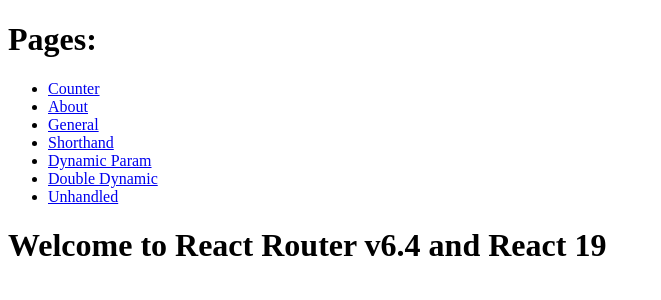
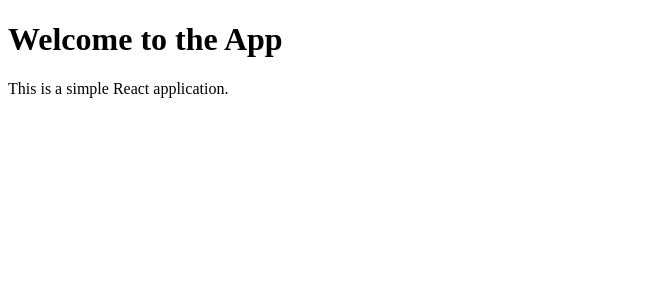
Before and after one commit to yogeshCelestial/react-19, a JavaScript app: page / in a window 1280 px wide. Shown: the top 300 px of the page, without its empty margins (0-661 px from the left). Built offline with nearby package versions, Linux system fonts and the light colour scheme.

Commit message:
Error Page

```diff
--- a/index.js
+++ b/index.js
@@ -1,19 +1,10 @@
-import ReactDOM from 'react-dom/client';
-import App from './src/App';
-import React from 'react';
 import { RouterProvider } from "react-router-dom";
-import { router } from './src/Router';
+import router from './src/Router';
+import ReactDOM from "react-dom/client";
+
 
 const elem = document.getElementById('root');
-
-const heading = React.createElement('h1', { id: 'heading'}, 'Hello React 19');
-
 const root = ReactDOM.createRoot(elem);
-
-const jsxHeading = <h1 id='heading'>Hello World!</h1>;
-
-// root.render(heading);
-// heading and jsxHeading are the same, both gives you React elements
 
 root.render(
     // adding future attributes to false to remove console warning
--- a/src/App.js
+++ b/src/App.js
@@ -1,34 +1,10 @@
-import React from "react";
-import { General, Shorthand } from "./components/Components";
-import Counter from "./components/Counter";
-import DynamicRouteHanlder from "./components/DynamicRouteComp";
-import DoubleDynamicHandler from "./components/DoubleDynamicComp";
-import { Link } from "react-router-dom";
-
-// The App component is the main component of the application.
-// We can consuder it as the root of react tree.
-// It is a functional component that returns a JSX element.
-
-// Placing a component inside another component is called composition.
 const App = () => {
-  const [count, setCount] = React.useState(0);
-  return (
-    <div>
-      <h1>Pages:</h1>
-      <ul>
-        <li><Link to='/counter'>Counter</Link></li>
-        <li><Link to='/about'>About</Link></li>
-        <li><Link to='/general'>General</Link></li>
-        <li><Link to='/shorthand'>Shorthand</Link></li>
-        <li><Link to='/this-is-dynamic'>Dynamic Param</Link></li>
-        <li><Link to='/dynamic-one/dynamic-two'>Double Dynamic</Link></li>
-        <li><Link to='/this/is/unhandled'>Unhandled</Link></li>
-
-      </ul>
-      <h1>Welcome to React Router v6.4 and React 19</h1>
-
-    </div>
-  );
+    return (
+        <div>
+        <h1>Welcome to the App</h1>
+        <p>This is a simple React application.</p>
+        </div>
+    );
 };
 
 export default App;
--- /dev/null
+++ b/src/ErrorPage.js
@@ -0,0 +1,5 @@
+const ErrorPage = () => {
+  return <h1>Error Page</h1>;
+};
+
+export default ErrorPage;
--- a/src/Router.js
+++ b/src/Router.js
@@ -1,65 +1,13 @@
-import Counter from "./components/Counter";
-import { createBrowserRouter, Link } from "react-router-dom";
-import { General, Shorthand } from "./components/Components";
-import DynamicRouteHanlder from "./components/DynamicRouteComp";
-import DoubleDynamicHandler from "./components/DoubleDynamicComp";
+import { createBrowserRouter } from "react-router-dom";
 import App from "./App";
+import ErrorPage from "./ErrorPage";
 
-export const router = createBrowserRouter([
+const router = createBrowserRouter([
   {
-    index: true,
     path: "/",
-    Component: App,
-  },
-  {
-    path: "/counter",
-    Component: Counter,
-  },
-  {
-    path: "/about",
-    element: (
-      <div>
-        <h1>About Page</h1>
-        <Link to="/">Go to Home</Link>
-      </div>
-    ),
-  },
-  {
-    path: "general",
-    Component: General,
-  },
-  {
-    path: "shorthand",
-    Component: Shorthand,
-  },
-  {
-    path: "/:routeParam",
-    Component: DynamicRouteHanlder,
-    children: [
-      {
-        // This is a nested route under the dynamic route - this will never be matched
-        // because the parent route will always match first.
-        path: "nested",
-        element: (
-          <div>
-            <h1>Nested Route</h1>
-            <Link to="/">Go to Home</Link>
-          </div>
-        ),
-      },
-    ],
-  },
-  {
-    path: "/:routeParam1/:routeParam2",
-    Component: DoubleDynamicHandler,
-  },
-  {
-    path: "*",
-    element: (
-      <div>
-        <h1>404 Not Found</h1>
-        <Link to="/">Go to Home</Link>
-      </div>
-    ),
+    element: <App />,
+    errorElement: <ErrorPage />,
   },
 ]);
+
+export default router;
--- a/src/components/Components.js
+++ /dev/null
@@ -1,15 +0,0 @@
-// Shorthand and General way to write Functional Components
-// Shorthand syntax is a more concise way to write functional components in React.
-// It allows you to omit the return statement and the curly braces when the component consists of a single expression.
-// This can make your code cleaner and easier to read, especially for simple components.
-// Both of these components do the same thing.
-
-const Shorthand = () => (
-  <h1>This is a shorthand syntax to write Functional Components</h1>
-);
-
-const General = () => {
-  return <h1>This is a general way to write Functional Components</h1>;
-};
-
-export { Shorthand, General };
--- a/src/components/Counter.js
+++ /dev/null
@@ -1,23 +0,0 @@
-import { useState } from "react";
-
-const Counter = () => {
-  const [count, setCount] = useState(0);
-
-  const handler = () => {
-    setCount(count + 1);
-  };
-
-  // React will re-render the component when the state changes whether you use that in JSX or not.
-  // However, React.memo, useMemo, and useCallback are used to optimize performance by preventing unnecessary re-renders.
-
-  console.log("Counter Rendering =>", count);
-
-  return (
-    <div>
-      <h2>{count}</h2>
-      <button onClick={() => handler()}>TRIGGER</button>
-    </div>
-  );
-};
-
-export default Counter;
--- a/src/components/DoubleDynamicComp.js
+++ /dev/null
@@ -1,15 +0,0 @@
-import { useParams } from "react-router-dom";
-
-const DoubleDynamicHandler = () => {
-  const params = useParams();
-  console.log(params);
-  console.log("Double Dynamic Rendering");
-  return (
-    <>
-      <h1>Dynamic param one is - {params.routeParam1}</h1>
-      <h1>Dynamic param two is - {params.routeParam2}</h1>
-    </>
-  );
-};
-
-export default DoubleDynamicHandler;
--- a/src/components/DynamicRouteComp.js
+++ /dev/null
@@ -1,14 +0,0 @@
-import { useParams } from "react-router-dom";
-
-const DynamicRouteHanlder = () => {
-  const params = useParams();
-  console.log(params);
-  console.log("Dynamic Rendering");
-  return (
-    <>
-    <h1>Dynamic Route is - {params.routeParam}</h1>
-    </>
-  );
-};
-
-export default DynamicRouteHanlder;
```
